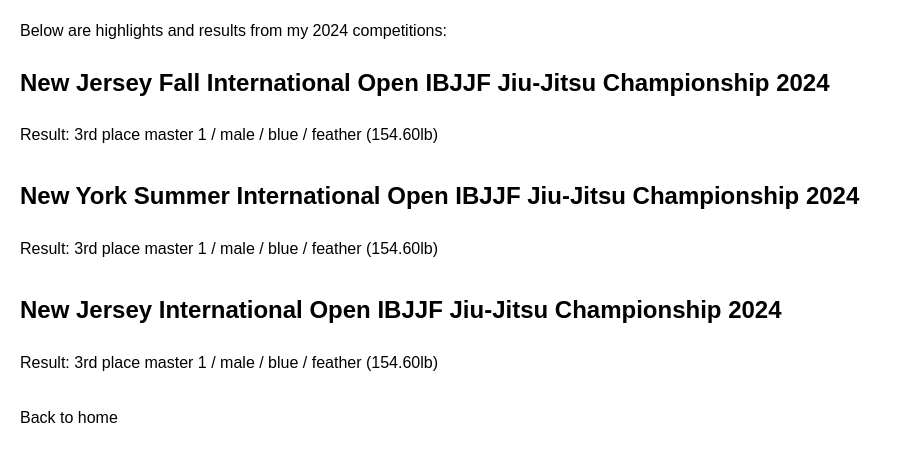
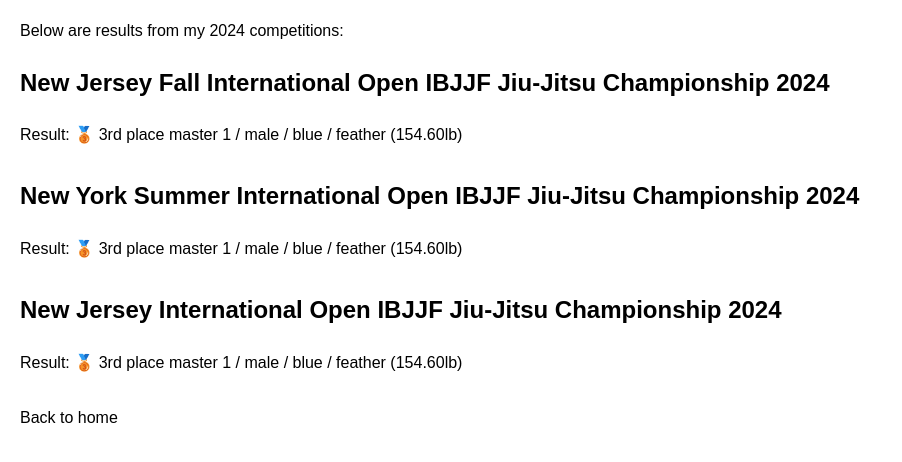
Before and after one commit to kambizy/Personal-Website, a plain HTML site: page bjj.html in a window 1280 px wide. Shown: the part 96-558 px from the top of the page, without its empty margins (0-902 px from the left). Drawn offline with Linux system fonts and the light colour scheme; a script that the page names is missing.

Commit message:
Update bjj.html

```diff
--- a/bjj.html
+++ b/bjj.html
@@ -38,23 +38,23 @@
 </head>
 <body>
     <h1>Brazilian jiu jitsu</h1>
-    <p>Below are highlights and results from my 2024 competitions:</p>
+    <p>Below are results from my 2024 competitions:</p>
 
     <div class="competition">
         <h2 class="competition-title">New Jersey fall international open IBJJF jiu-jitsu championship 2024</h2>
-        <p>Result: <a href="https://www.ibjjfdb.com/ChampionshipResults/2580/PublicResults" target="_blank">3rd place master 1 / male / blue / feather (154.60lb)</a></p>
+        <p>Result: 🥉 <a href="https://www.ibjjfdb.com/ChampionshipResults/2580/PublicResults" target="_blank">3rd place master 1 / male / blue / feather (154.60lb)</a></p>
         <blockquote class="instagram-media" data-instgrm-permalink="https://www.instagram.com/p/DEktKgaPZsY/?utm_source=ig_embed&amp;utm_campaign=loading" data-instgrm-version="14" style=" background:#FFF; border:0; border-radius:3px; box-shadow:0 0 1px 0 rgba(0,0,0,0.5),0 1px 10px 0 rgba(0,0,0,0.15); margin: 1px; max-width:540px; min-width:326px; padding:0; width:99.375%;"></blockquote>
     </div>
 
     <div class="competition">
         <h2 class="competition-title">New York summer international open IBJJF jiu-jitsu championship 2024</h2>
-        <p>Result: <a href="https://www.ibjjfdb.com/ChampionshipResults/2560/PublicResults" target="_blank">3rd place master 1 / male / blue / feather (154.60lb)</a></p>
+        <p>Result: 🥉 <a href="https://www.ibjjfdb.com/ChampionshipResults/2560/PublicResults" target="_blank">3rd place master 1 / male / blue / feather (154.60lb)</a></p>
         <blockquote class="instagram-media" data-instgrm-permalink="https://www.instagram.com/p/C-P5wGtOOKC/?utm_source=ig_embed&amp;utm_campaign=loading" data-instgrm-version="14" style=" background:#FFF; border:0; border-radius:3px; box-shadow:0 0 1px 0 rgba(0,0,0,0.5),0 1px 10px 0 rgba(0,0,0,0.15); margin: 1px; max-width:540px; min-width:326px; padding:0; width:99.375%;"></blockquote>
     </div>
 
     <div class="competition">
         <h2 class="competition-title">New Jersey international open IBJJF jiu-jitsu championship 2024</h2>
-        <p>Result: <a href="https://www.ibjjfdb.com/ChampionshipResults/2468/PublicResults" target="_blank">3rd place master 1 / male / blue / feather (154.60lb)</a></p>
+        <p>Result: 🥉 <a href="https://www.ibjjfdb.com/ChampionshipResults/2468/PublicResults" target="_blank">3rd place master 1 / male / blue / feather (154.60lb)</a></p>
         <blockquote class="instagram-media" data-instgrm-permalink="https://www.instagram.com/p/C8kllMrS4zj/?utm_source=ig_embed&amp;utm_campaign=loading" data-instgrm-version="14" style=" background:#FFF; border:0; border-radius:3px; box-shadow:0 0 1px 0 rgba(0,0,0,0.5),0 1px 10px 0 rgba(0,0,0,0.15); margin: 1px; max-width:540px; min-width:326px; padding:0; width:99.375%;"></blockquote>
     </div>
 
```
